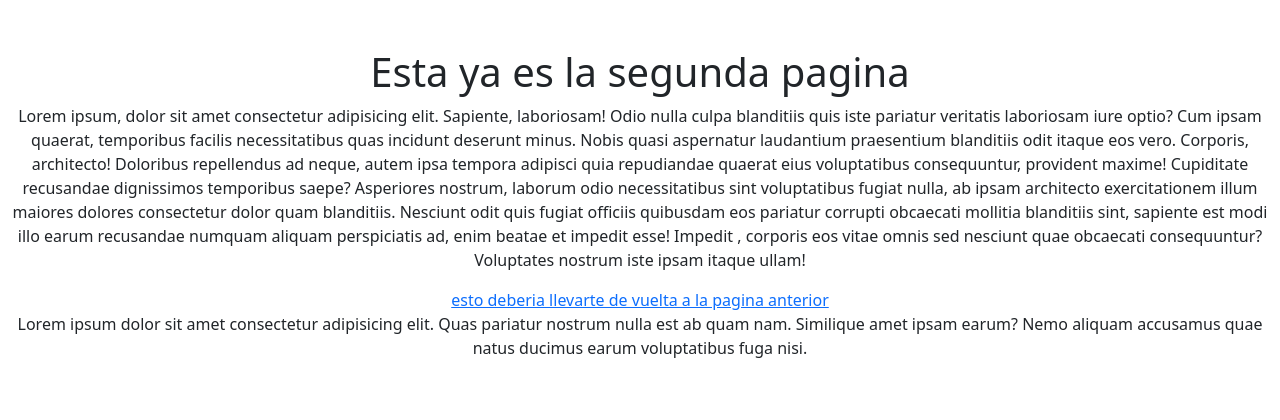
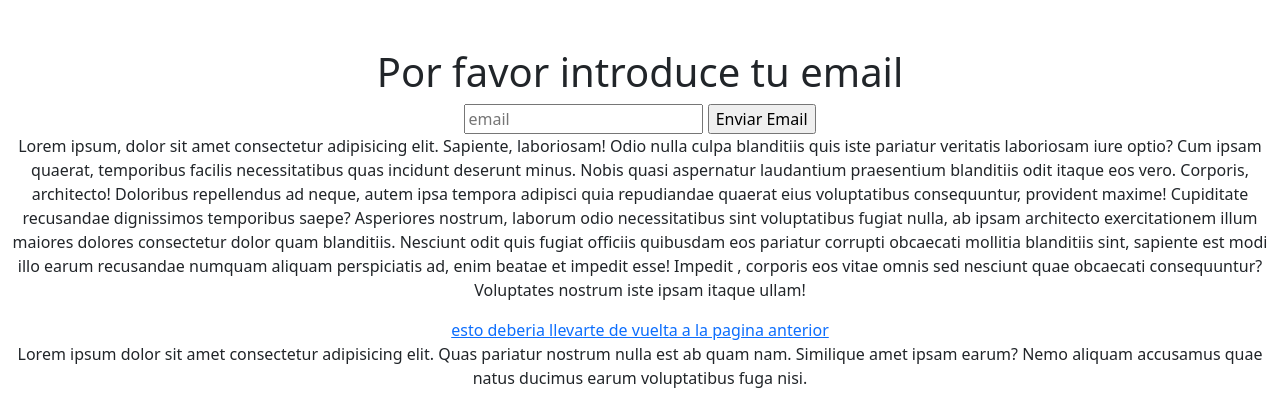
Before and after one commit to keinermendoza/heroku, a Flask app: page /test in a window 1280 px wide. Shown: the top 420 px of the page. Run offline with Flask 2, Linux system fonts and the light colour scheme.

Commit message:
introduciendo el input de email

```diff
--- a/templates/test.html
+++ b/templates/test.html
@@ -1,8 +1,13 @@
 {% extends "layout.html" %}
 
 {% block main %}
-    <h1>Esta ya es la segunda pagina</h1>
-    <p>Lorem ipsum, dolor sit amet consectetur adipisicing elit. Sapiente, laboriosam! Odio nulla culpa blanditiis
+<form action="/test" method="post">
+    <h1>Por favor introduce tu email</h1>
+    <input type="email" name="email" id="" placeholder="email">
+    <input type="submit" value="Enviar Email">
+</form>
+
+<p>Lorem ipsum, dolor sit amet consectetur adipisicing elit. Sapiente, laboriosam! Odio nulla culpa blanditiis
         quis iste pariatur veritatis laboriosam iure optio? Cum ipsam quaerat, temporibus facilis necessitatibus quas incidunt deserunt minus. Nobis quasi aspernatur laudantium praesentium blanditiis odit itaque eos vero. Corporis, architecto! Doloribus repellendus ad neque, autem ipsa tempora adipisci quia repudiandae quaerat eius voluptatibus consequuntur, provident maxime! Cupiditate recusandae dignissimos temporibus saepe? Asperiores nostrum, laborum odio necessitatibus sint voluptatibus fugiat nulla, ab ipsam architecto exercitationem illum maiores dolores consectetur dolor quam blanditiis. Nesciunt odit quis fugiat officiis quibusdam eos pariatur corrupti obcaecati mollitia blanditiis sint, sapiente est modi illo earum recusandae numquam aliquam perspiciatis ad, enim beatae et impedit esse! Impedit
         , corporis eos vitae omnis sed nesciunt quae obcaecati consequuntur? Voluptates nostrum iste ipsam itaque ullam!</p>
     <a href="{{url_for('index')}}">esto deberia llevarte de vuelta a la pagina anterior</a>
```
